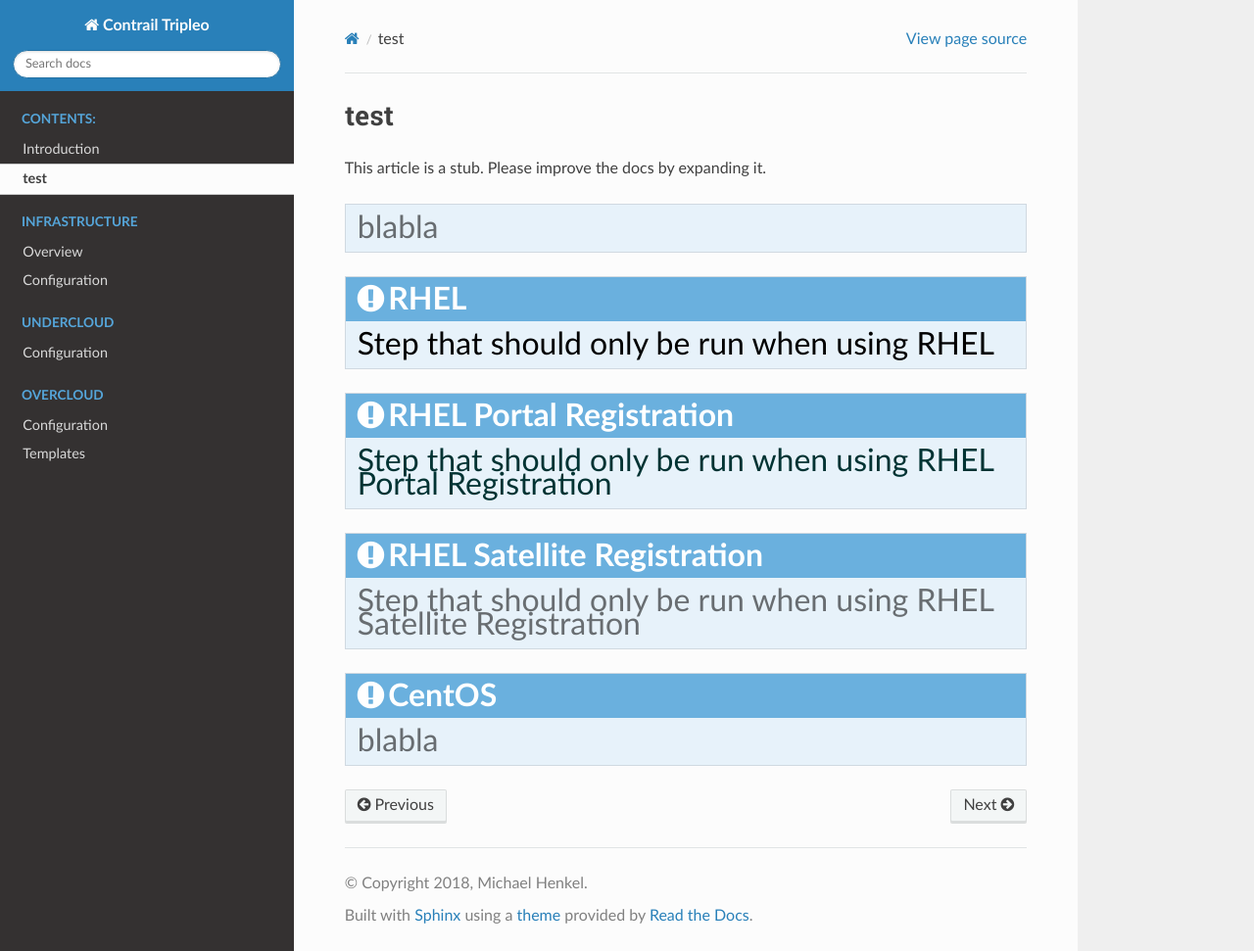
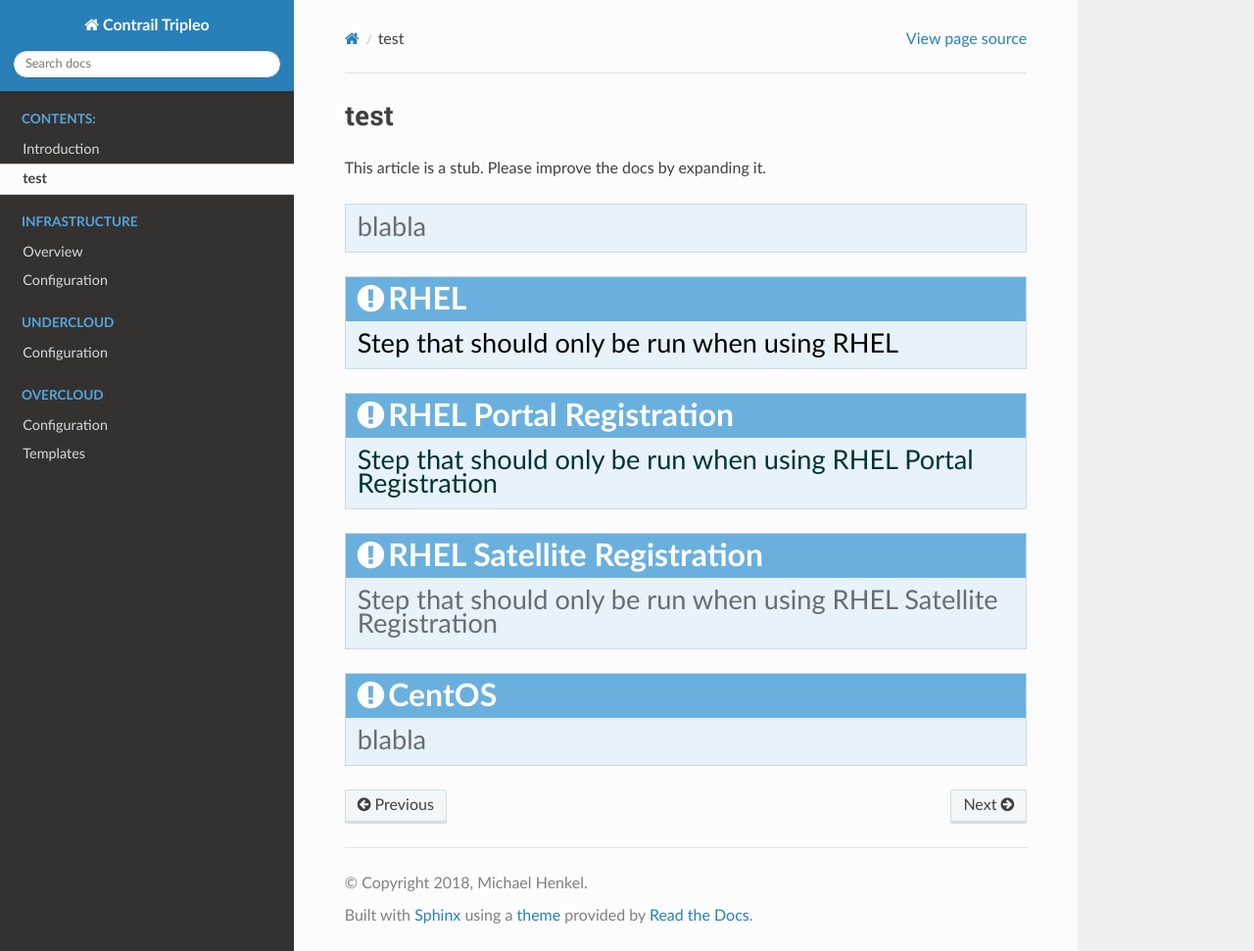
Before and after one commit to michaelhenkel/contrail-tripleo-docu, a Sphinx documentation site: the page built from docs/test.rst, in a window 1280 px wide and 971 px high. Shown: the whole window at 98% size. Built offline with Sphinx 7.4.7 and the Read the Docs theme 2.0.0, drawn with Linux system fonts in a browser that asks for light colours.

```diff
--- a/docs/_static/custom.css
+++ b/docs/_static/custom.css
@@ -8,7 +8,7 @@
 }
 
 .admonition p {
-  font-size: inherit;
+  font-size: 85%;
 }
 
 .admonition p.last {
```
